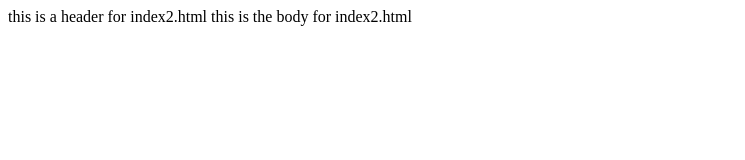
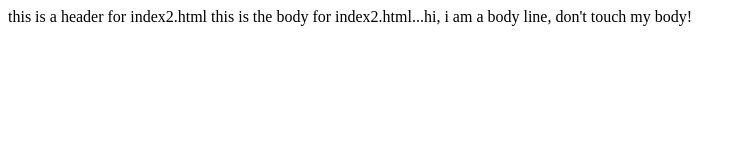
Before and after one commit to brianrobs/TestRepository, a plain HTML site: page index2.html in a window 1280 px wide. Shown: the whole page, without its empty margins (0-745 px from the left). Drawn offline with Linux system fonts and the light colour scheme.

Commit message:
added additional text to the body line

```diff
--- a/index2.html
+++ b/index2.html
@@ -1,6 +1,6 @@
 <html>
 <head>this is a header for index2.html</head>
 <body>
-this is the body for index2.html
+this is the body for index2.html...hi, i am a body line, don't touch my body!
 </body>
 </html>
```
